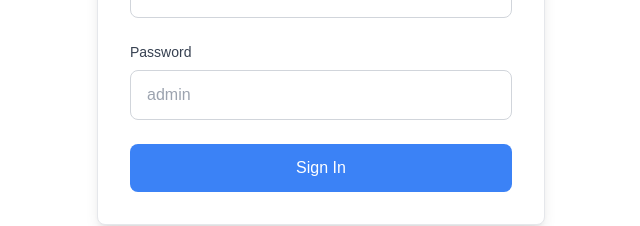
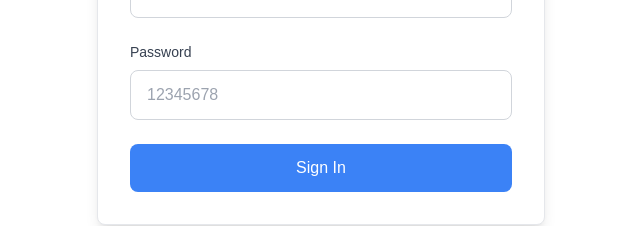
Before and after one commit to Daheid/PruebaTecnica, a React (Vite) app in the folder panelAdmin/: page / in a window 1280 px wide. Shown: the part 421-647 px from the top of the page, without its empty margins (319-959 px from the left). Built offline with nearby package versions, Linux system fonts and the light colour scheme.

Commit message:
Cambiado el placeholder de la clave de admin

```diff
--- a/panelAdmin/src/components/loginFormulario.jsx
+++ b/panelAdmin/src/components/loginFormulario.jsx
@@ -58,7 +58,7 @@ const LoginForm = () => {
           <input
             name="password"
             type="password"
-            placeholder="admin"
+            placeholder="12345678"
             value={Datos.password}
             onChange={handleChange}
             className="w-full px-4 py-3 border border-gray-300 rounded-lg focus:outline-none focus:ring-2 focus:ring-blue-500 focus:border-transparent transition-all"
```
